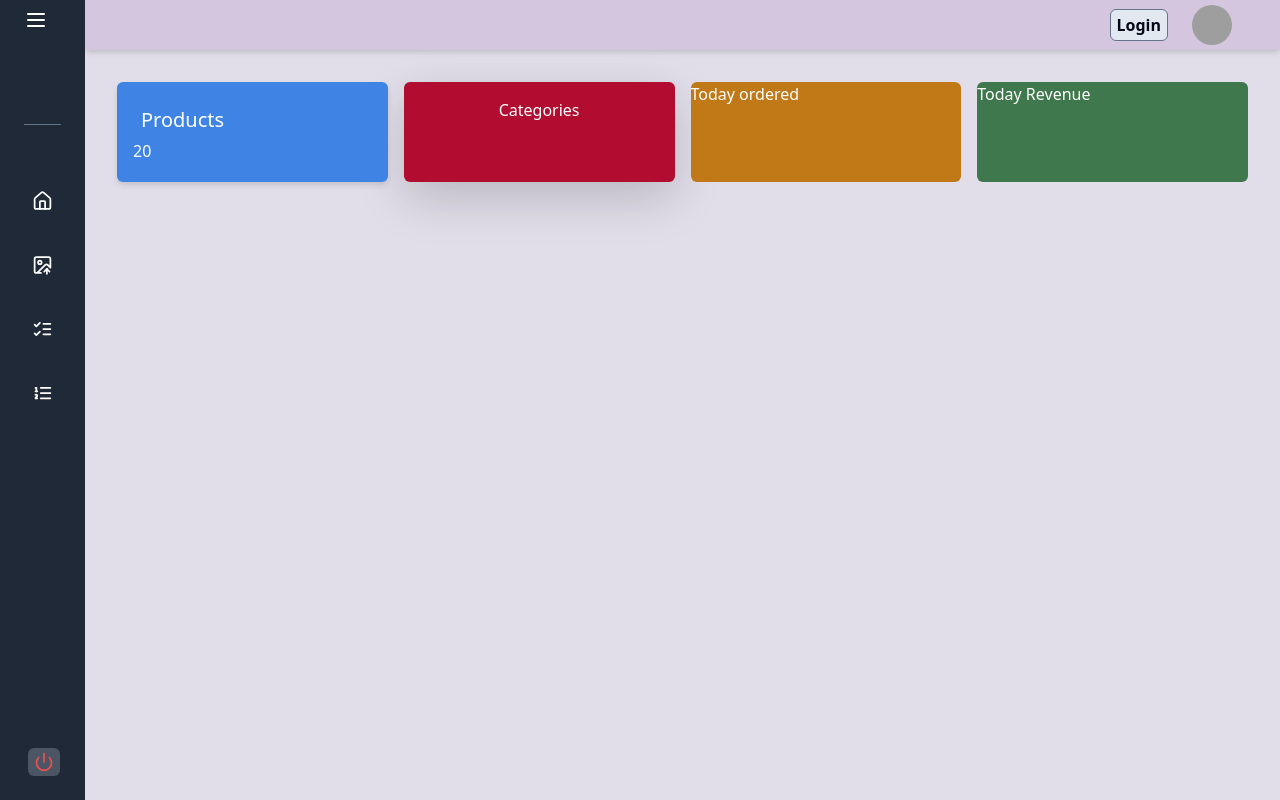
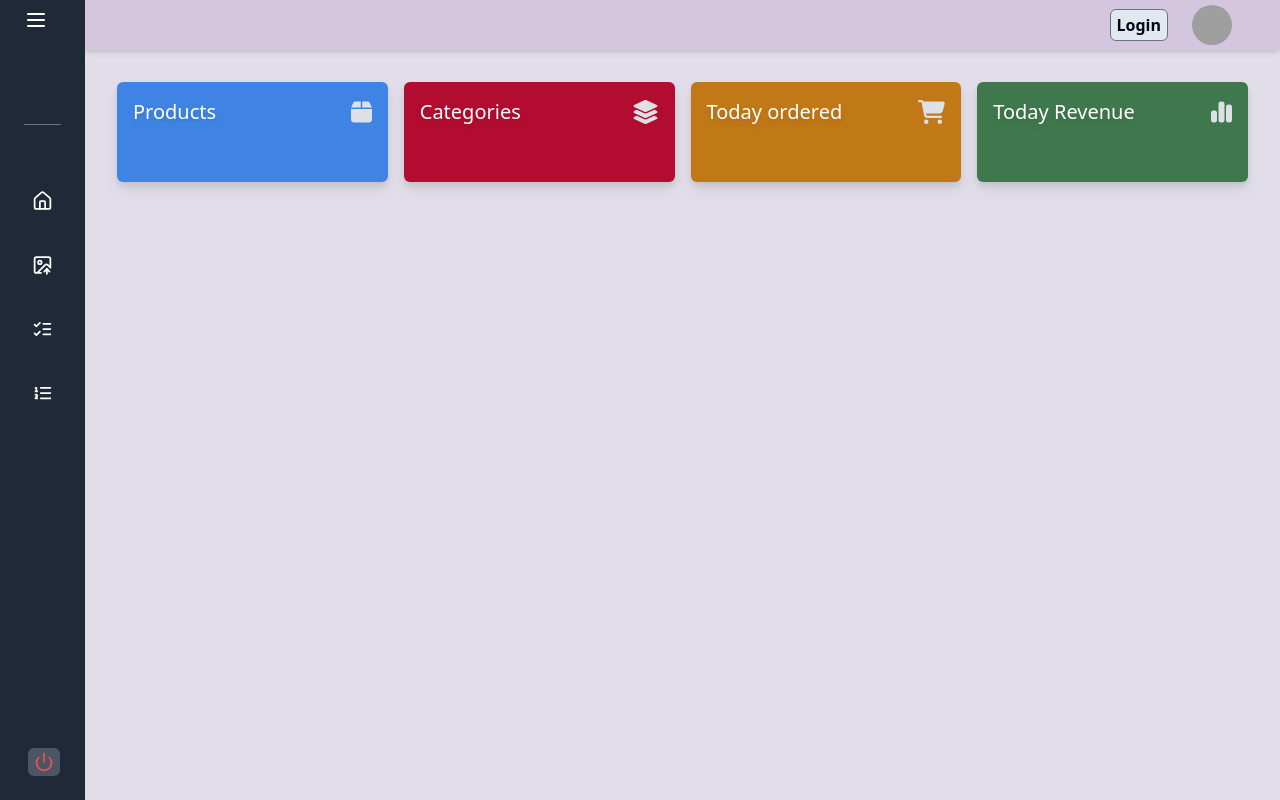
Before and after one commit to ema-iitdh/smart-restaurant-admin-panel-frontend, a React (Vite) app: page / in a window 1280 px wide. Built offline with nearby package versions, Linux system fonts and the light colour scheme; no server answers; sample sign-in values are in the browser's storage; grey boxes are pictures that could not be loaded.

Commit message:
updated to deployed

```diff
--- a/package.json
+++ b/package.json
@@ -10,6 +10,8 @@
     "preview": "vite preview"
   },
   "dependencies": {
+    "@fortawesome/free-solid-svg-icons": "^6.6.0",
+    "@fortawesome/react-fontawesome": "^0.2.2",
     "@hookform/resolvers": "^3.9.0",
     "@popperjs/core": "^2.11.8",
     "@radix-ui/react-avatar": "^1.0.4",
--- a/src/components/element/CategoryCreated.jsx
+++ b/src/components/element/CategoryCreated.jsx
@@ -11,7 +11,7 @@ import {
 	Spinner,
 } from 'flowbite-react'
 import { PlusIcon } from 'lucide-react'
-import { useMutation } from '@tanstack/react-query'
+import { useMutation, useQueryClient } from '@tanstack/react-query'
 import { Axios } from '@/lib/axiosApi'
 import useAuth from '../hooks/useAuth'
 
@@ -20,6 +20,7 @@ function CategoryCreated() {
 	const [categoryName, setCategoryName] = useState('')
 
 	const { token } = useAuth()
+	const queryclient = useQueryClient()
 
 	const { mutate: handleCategoryCreated, isPending } = useMutation({
 		mutationKey: ['category_name'],
@@ -39,7 +40,7 @@ function CategoryCreated() {
 		onSuccess: (data) => {
 			console.log(data)
 			setCategoryName('')
-			window.location.reload()
+			queryclient.invalidateQueries('category_name')
 		},
 	})
 
--- a/src/components/pages/components/WelcomePage.jsx
+++ b/src/components/pages/components/WelcomePage.jsx
@@ -1,28 +1,63 @@
-import product from '../../../assets/images/product.png'
+import {
+	faBox,
+	faCartShopping,
+	faChartSimple,
+	faLayerGroup,
+} from '@fortawesome/free-solid-svg-icons'
+import { FontAwesomeIcon } from '@fortawesome/react-fontawesome'
+import { NavLink } from 'react-router-dom'
 export default function WelcomePage() {
 	return (
-		<div className=' grid grid-cols-4 gap-3 p-2'>
-			<div className=' text-white   h-[100px] rounded-md bg-customBlue drop-shadow-md p-3 '>
-				<p className='flex items-center  gap-4 p-2'>
-					<span className=' block  text-xl pt-'> Products </span>
-					{/* <img
-						src={product}
-						alt='product'
-						width={30}
-						height={30}
-						className='bg-slate-50'
-					/> */}
+		<div className=' grid grid-cols-4 gap-3 p-2 hover:cursor-pointer '>
+			<NavLink
+				to='/list'
+				className=' text-white hover:scale-105 transition-transform duration-300 h-[100px] rounded-md bg-customBlue drop-shadow-lg p-3 '
+			>
+				<p className='flex items-center justify-between gap-4'>
+					<span className=' text-xl drop-shadow-md font-sans  	'>Products</span>
+
+					<FontAwesomeIcon
+						size='xl'
+						icon={faBox}
+						style={{ color: '#dde0e4' }}
+					/>
 				</p>
-				<h2> 20 </h2>
+			</NavLink>
+			<div className=' bg-customRed  text-white hover:scale-105 transition-transform duration-300  h-[100px] rounded-md  p-3  drop-shadow-lg '>
+				<div className='flex justify-between items-center'>
+					<span className='text-xl drop-shadow-md font-sans'> Categories </span>
+					<FontAwesomeIcon
+						icon={faLayerGroup}
+						size='xl'
+						style={{ color: '#dde0e4' }}
+					/>
+				</div>
 			</div>
-			<div className=' bg-customRed text-white  h-[100px] rounded-md  p-3 text-center shadow-lg '>
-				<span> Categories </span>
+			<div className=' text-white hover:scale-105 transition-transform duration-300 h-[100px] rounded-md p-3 bg-customOrange drop-shadow-lg'>
+				<div className='flex justify-between items-center'>
+					<span className='text-xl font-sans drop-shadow-md'>
+						{' '}
+						Today ordered
+					</span>
+					<FontAwesomeIcon
+						size='xl'
+						icon={faCartShopping}
+						style={{ color: '#dde0e4' }}
+					/>
+				</div>
 			</div>
-			<div className=' text-white  h-[100px] rounded-md bg-customOrange '>
-				<span> Today ordered</span>
-			</div>
-			<div className=' text-white  h-[100px] rounded-md bg-customGreen '>
-				<span> Today Revenue</span>
+			<div className=' text-white hover:scale-105 transition-transform duration-300 h-[100px] rounded-md p-3 bg-customGreen drop-shadow-lg'>
+				<div className='flex justify-between items-center'>
+					<span className='text-xl font-sans drop-shadow-md'>
+						{' '}
+						Today Revenue
+					</span>
+					<FontAwesomeIcon
+						size='xl'
+						icon={faChartSimple}
+						style={{ color: '#dde0e4' }}
+					/>
+				</div>
 			</div>
 		</div>
 	)
--- a/src/index.css
+++ b/src/index.css
@@ -2,7 +2,6 @@
 @tailwind base;
 @tailwind components;
 @tailwind utilities;
-
 @layer base {
 	:root {
 		--background: 0 0% 100%;
--- a/src/lib/axiosApi.js
+++ b/src/lib/axiosApi.js
@@ -1,6 +1,7 @@
 import axios from 'axios'
 
-export const url = 'https://6xmlzdw3-1000.inc1.devtunnels.ms'
+export const url = 'http://139.59.24.128:3003/backend/'
+// export const url = 'https://6xmlzdw3-4000.inc1.devtunnels.ms/'
 export const Axios = axios.create({
 	baseURL: url,
 })
--- a/tailwind.config.js
+++ b/tailwind.config.js
@@ -1,6 +1,7 @@
 const flowbite = require('flowbite-react/tailwind')
 
 /** @type {import('tailwindcss').Config} */
+
 module.exports = {
 	darkMode: ['class'],
 	content: [
```
Also changed, not shown: 1 other file (tests, documents, lock files or other folders).
